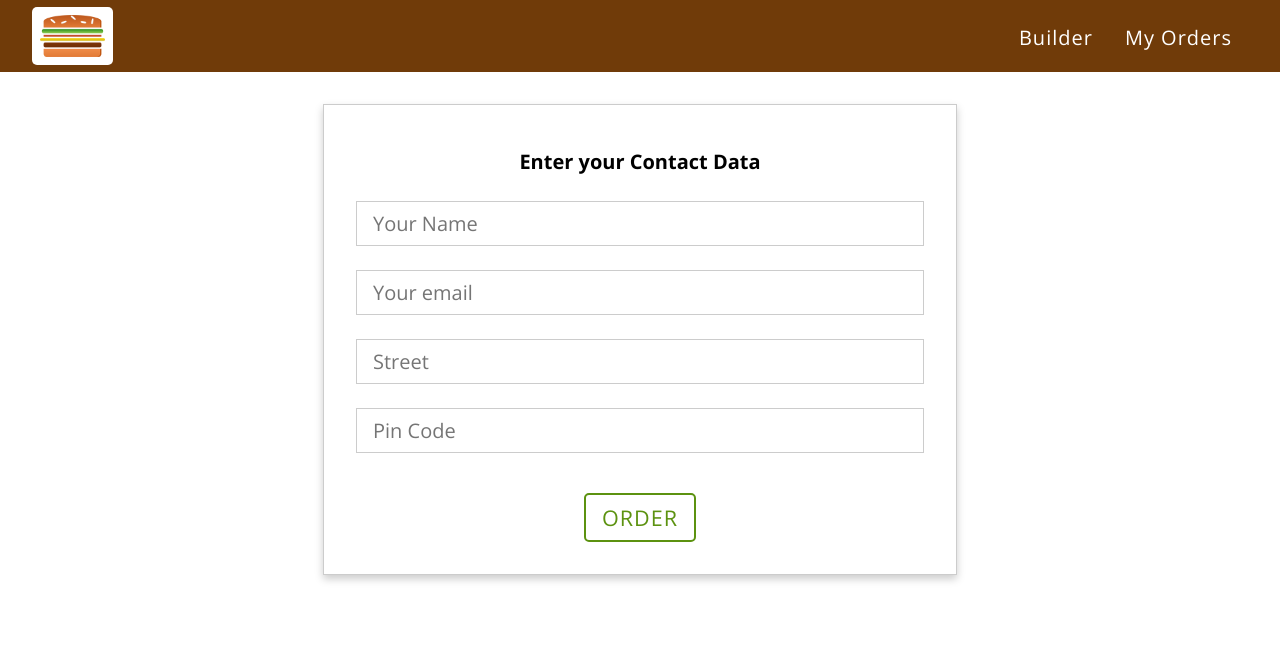
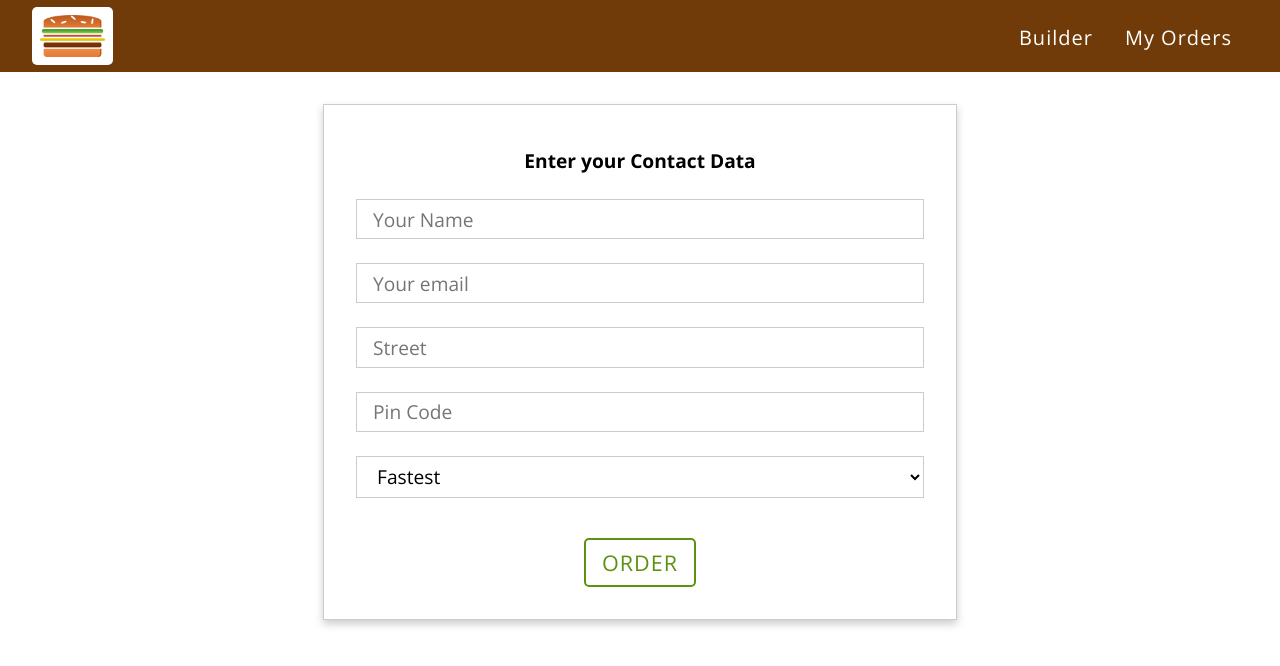
Before and after one commit to arhamathar/burger-builder-app, a React (Create React App) app: page /contact-data in a window 1280 px wide. Shown: the top 666 px of the page. Built offline with nearby package versions, Linux system fonts and the light colour scheme.

Commit message:
custom input component with state added

```diff
--- a/src/components/FormElements/Input/Input.js
+++ b/src/components/FormElements/Input/Input.js
@@ -5,13 +5,55 @@ function Input(props) {
     let inputElement = null;
     switch (props.inputtype) {
         case 'input':
-            inputElement = <input {...props} className={classes.InputElement} />
+            inputElement = (
+                <input
+                    id={props.id}
+                    {...props}
+                    className={classes.InputElement}
+                    onChange={props.onChange}
+                    value={props.value}
+                />
+            )
             break;
         case 'textarea':
-            inputElement = <textarea {...props} className={classes.InputElement} />
+            inputElement = (
+                <textarea
+                    id={props.id}
+                    {...props}
+                    className={classes.InputElement}
+                    onChange={props.onChange}
+                    value={props.value}
+                />
+            )
+            break;
+        case 'select':
+            inputElement = (
+                <select
+                    id={props.id}
+                    className={classes.InputElement}
+                    onChange={props.onChange}
+                    value={props.value}
+                >{props.options.map(option => {
+                    return <option
+                        key={option.value}
+                        value={option.value}
+                    >
+                        {option.displayValue}
+                    </option>
+                })}
+                </select>
+            )
             break;
         default:
-            inputElement = <input {...props} className={classes.InputElement} />
+            inputElement = (
+                <input
+                    id={props.id}
+                    {...props}
+                    className={classes.InputElement}
+                    onChange={props.onChange}
+                    value={props.value}
+                />
+            )
     }
 
     return (
--- a/src/components/FormElements/Input/Input.module.css
+++ b/src/components/FormElements/Input/Input.module.css
@@ -15,7 +15,7 @@
     background-color: #fff;
     border: 1px solid #ccc;
     font: inherit;
-    padding: 0.5rem 1rem;
+    padding: 0.35rem 1rem;
     display: block;
     width: 100%;
     box-sizing: border-box;
--- a/src/containers/ContactData.js
+++ b/src/containers/ContactData.js
@@ -10,7 +10,7 @@ const StyledDiv = styled.div`
     box-shadow: 0 4px 8px #ccc;
     border: 1px solid #ccc;
     padding: 1rem;
-    font-size: 1.25rem;
+    font-size: 1.2rem;
     @media(min-width: 786px){
         width: 600px;
     }
@@ -18,12 +18,32 @@ const StyledDiv = styled.div`
 
 function ContactData() {
     const [isLoading, setIsLoading] = useState(false);
-    const [name, setName] = useState('');
-    const [email, setEmail] = useState('');
-    const [address, setAddress] = useState({
-        street: '',
-        pinCode: ''
+    const [name, setName] = useState({
+        value: '',
+        isValid: false
     });
+    const [email, setEmail] = useState({
+        value: '',
+        isValid: false
+    });
+    const [street, setStreet] = useState({
+        value: '',
+        isValid: false
+    });
+    const [pincode, setPincode] = useState({
+        value: '',
+        isValid: false
+    });
+    const [dropdown, setDropdown] = useState({
+        value: '',
+        isValid: false
+    });
+
+    const options = [
+        { value: 'fastest', displayValue: 'Fastest' },
+        { value: 'normal', displayValue: 'Normal' },
+        { value: 'cheapest', displayValue: 'Cheapest' }
+    ]
 
     const orderHandler = (e) => {
         e.preventDefault();
@@ -53,14 +73,57 @@ function ContactData() {
         // }
     }
 
+    const inputChangeHandler = (e) => {
+        console.log(e.target.value);
+    }
+
     return (
         <StyledDiv>
             <h4>Enter your Contact Data</h4>
             <form>
-                <Input inputtype="input" type="text" name="name" placeholder="Your Name" />
-                <Input inputtype="input" type="text" name="email" placeholder="Your email" />
-                <Input inputtype="input" type="text" name="street" placeholder="Street" />
-                <Input inputtype="input" type="text" name="pincode" placeholder="Pin Code" />
+                <Input
+                    inputtype="input"
+                    id="name"
+                    type="text"
+                    name="name"
+                    placeholder="Your Name"
+                    onChange={inputChangeHandler}
+                    value={name.value}
+                />
+                <Input
+                    inputtype="input"
+                    id="email"
+                    type="text"
+                    name="email"
+                    placeholder="Your email"
+                    onChange={inputChangeHandler}
+                    value={email.value}
+                />
+                <Input
+                    inputtype="input"
+                    id="street"
+                    type="text"
+                    name="street"
+                    placeholder="Street"
+                    onChange={inputChangeHandler}
+                    value={street.value}
+                />
+                <Input
+                    inputtype="input"
+                    id="pincode"
+                    type="text"
+                    name="pincode"
+                    placeholder="Pin Code"
+                    onChange={inputChangeHandler}
+                    value={pincode.value}
+                />
+                <Input
+                    inputtype="select"
+                    id="dropdown"
+                    options={options}
+                    onChange={inputChangeHandler}
+                    value={dropdown.value}
+                />
                 <Button clicked={orderHandler} btnType="Success">Order</Button>
             </form>
         </StyledDiv>
```
Also changed, not shown: 1 other file (tests, documents, lock files or other folders).
